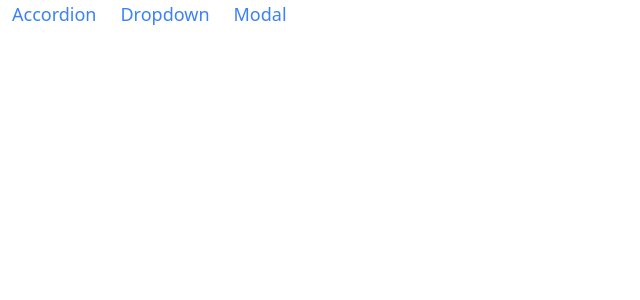
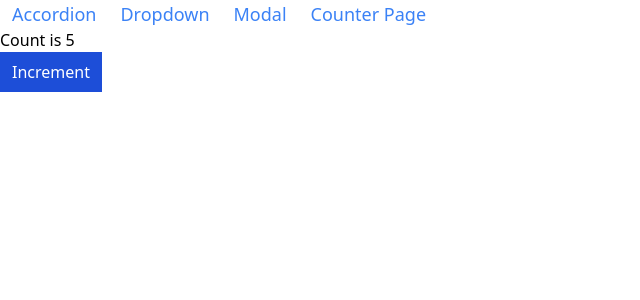
Before and after one commit to shiwanshudev/learn-nextjs, a React (Vite) app in the folder comps/: page /counterpage in a window 1280 px wide. Shown: the top 300 px of the page, without its empty margins (0-640 px from the left). Built offline with nearby package versions, Linux system fonts and the light colour scheme.

Commit message:
Learn about custom hooks

```diff
--- a/comps/src/App.tsx
+++ b/comps/src/App.tsx
@@ -1,6 +1,7 @@
 import Link from "./components/Link";
 import Route from "./components/Route";
 import AccordionPage from "./pages/AccordionPage";
+import CounterPage from "./pages/CounterPage";
 import DropdownPage from "./pages/DropdownPage";
 import ModalPage from "./pages/ModalPage";
 
@@ -11,6 +12,7 @@ export default function App() {
         <Link to="/accordion">Accordion</Link>
         <Link to="/dropdown">Dropdown</Link>
         <Link to="/modal">Modal</Link>
+        <Link to="/counterpage">Counter Page</Link>
       </div>
       <div>
         <Route path="/accordion">
@@ -22,6 +24,9 @@ export default function App() {
         <Route path="/modal">
           <ModalPage />
         </Route>
+        <Route path="/counterpage">
+          <CounterPage initialCount={5} />
+        </Route>
       </div>
     </>
   );
--- a/comps/src/components/Modal.tsx
+++ b/comps/src/components/Modal.tsx
@@ -10,6 +10,6 @@ export default function Modal({ onClose }: { onClose: () => void }) {
         Message
       </div>
     </div>,
-    document.querySelector(".modal")
+    document.querySelector(".modal")!
   );
 }
--- /dev/null
+++ b/comps/src/pages/CounterPage.tsx
@@ -0,0 +1,30 @@
+import { useEffect, useState } from "react";
+import Button from "../components/Button";
+
+function useSomething(initialCount: number) {
+  const [count, setCount] = useState(initialCount);
+  useEffect(() => {
+    console.log("Count updated: " + count);
+  }, [count]);
+  const handleClick = () =>
+    setCount((currentCount: number) => currentCount + 1);
+
+  return { count, handleClick };
+}
+
+export default function CounterPage({
+  initialCount,
+}: {
+  initialCount: number;
+}) {
+  const { count, handleClick } = useSomething(initialCount);
+
+  return (
+    <div>
+      <h2>Count is {count}</h2>
+      <Button primary onClick={handleClick}>
+        Increment
+      </Button>
+    </div>
+  );
+}
```
